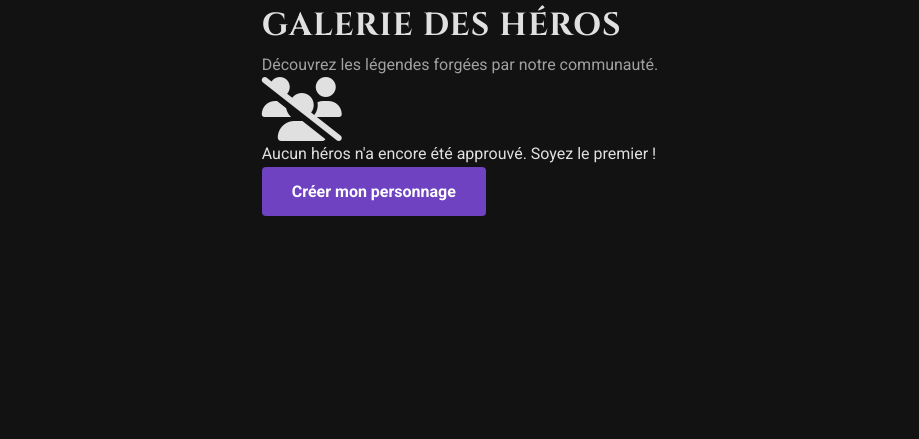
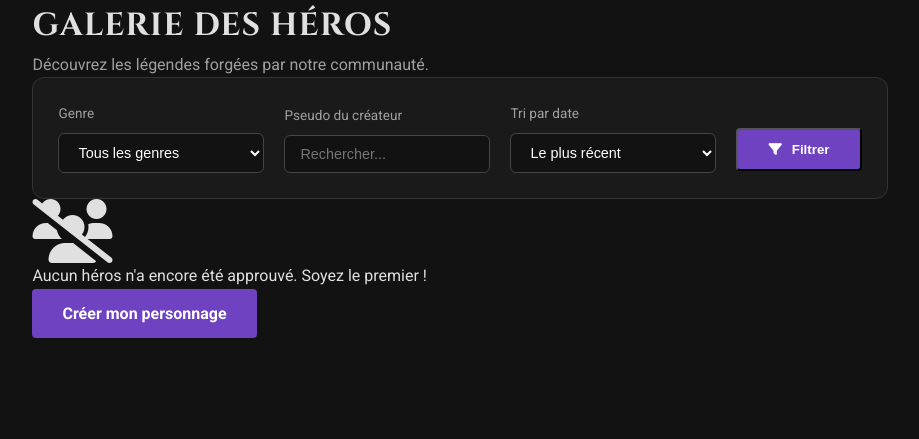
Before and after one commit to qunetinL/PixelVerse-Website, a PHP site: page /galerie in a window 1280 px wide. Shown: the part 70-509 px from the top of the page, without its empty margins (180-1099 px from the left). Run offline with PHP 8.4, Linux system fonts and the light colour scheme; tables that the repository leaves empty hold one stand-in row (values such as "Sample post").

Commit message:
Ajout Filtre pour la recherche dans la galerie

```diff
--- a/src/Controllers/PageController.php
+++ b/src/Controllers/PageController.php
@@ -15,11 +15,18 @@ class PageController extends BaseController
 
     public function galerie()
     {
-        $characters = $this->characterModel->getApproved();
+        $filters = [
+            'gender' => $_GET['gender'] ?? '',
+            'pseudo' => $_GET['pseudo'] ?? '',
+            'sort' => $_GET['sort'] ?? 'desc'
+        ];
+
+        $characters = $this->characterModel->getFilteredApproved($filters);
 
         $this->render('pages/galerie', [
             'title' => 'Galerie des Personnages - PixelVerse',
-            'characters' => $characters
+            'characters' => $characters,
+            'filters' => $filters
         ]);
     }
 
--- a/src/Models/Character.php
+++ b/src/Models/Character.php
@@ -197,17 +197,35 @@ class Character
     }
 
     /**
-     * Récupère tous les personnages approuvés
+     * Récupère les personnages approuvés avec des filtres dynamiques
      */
-    public function getApproved(): array
+    public function getFilteredApproved(array $filters = []): array
     {
         $sql = "SELECT c.*, u.pseudo as user_pseudo
                 FROM characters c
                 JOIN users u ON c.user_id = u.id
-                WHERE c.status = 'approved' AND c.deleted_at IS NULL
-                ORDER BY c.created_at DESC";
+                WHERE c.status = 'approved' AND c.deleted_at IS NULL";
+
+        $params = [];
+
+        // Filtre par genre
+        if (!empty($filters['gender'])) {
+            $sql .= " AND c.gender = :gender";
+            $params['gender'] = $filters['gender'];
+        }
+
+        // Filtre par pseudo (recherche partielle)
+        if (!empty($filters['pseudo'])) {
+            $sql .= " AND u.pseudo LIKE :pseudo";
+            $params['pseudo'] = '%' . $filters['pseudo'] . '%';
+        }
+
+        // Tri par date
+        $sort = $filters['sort'] ?? 'desc';
+        $sql .= " ORDER BY c.created_at " . ($sort === 'asc' ? 'ASC' : 'DESC');
+
         $stmt = $this->db->prepare($sql);
-        $stmt->execute();
+        $stmt->execute($params);
         return $stmt->fetchAll();
     }
 }
--- a/src/Views/pages/galerie.php
+++ b/src/Views/pages/galerie.php
@@ -2,6 +2,40 @@
     <div class="gallery-header text-center mb-5">
         <h1 class="display-4">Galerie des Héros</h1>
         <p class="lead text-dim">Découvrez les légendes forgées par notre communauté.</p>
+    </div>
+
+    <!-- Filtres -->
+    <div class="gallery-filters mb-5">
+        <form action="/galerie" method="GET" class="filter-form">
+            <div class="filter-group">
+                <label for="gender">Genre</label>
+                <select name="gender" id="gender">
+                    <option value="">Tous les genres</option>
+                    <option value="homme" <?= ($filters['gender'] ?? '') === 'homme' ? 'selected' : '' ?>>Homme</option>
+                    <option value="femme" <?= ($filters['gender'] ?? '') === 'femme' ? 'selected' : '' ?>>Femme</option>
+                    <option value="autre" <?= ($filters['gender'] ?? '') === 'autre' ? 'selected' : '' ?>>Autre</option>
+                </select>
+            </div>
+            <div class="filter-group">
+                <label for="pseudo">Pseudo du créateur</label>
+                <input type="text" name="pseudo" id="pseudo" placeholder="Rechercher..."
+                    value="<?= htmlspecialchars($filters['pseudo'] ?? '') ?>">
+            </div>
+            <div class="filter-group">
+                <label for="sort">Tri par date</label>
+                <select name="sort" id="sort">
+                    <option value="desc" <?= ($filters['sort'] ?? '') === 'desc' ? 'selected' : '' ?>>Le plus récent
+                    </option>
+                    <option value="asc" <?= ($filters['sort'] ?? '') === 'asc' ? 'selected' : '' ?>>Le plus ancien</option>
+                </select>
+            </div>
+            <div class="filter-actions">
+                <button type="submit" class="btn btn-primary"><i class="fas fa-filter"></i> Filtrer</button>
+                <?php if (!empty($filters['gender']) || !empty($filters['pseudo']) || ($filters['sort'] ?? 'desc') !== 'desc'): ?>
+                    <a href="/galerie" class="btn btn-outline btn-sm">Réinitialiser</a>
+                <?php endif; ?>
+            </div>
+        </form>
     </div>
 
     <?php if (empty($characters)): ?>
@@ -50,6 +84,64 @@
         display: grid;
         grid-template-columns: repeat(auto-fill, minmax(280px, 1fr));
         gap: 30px;
+    }
+
+    /* Styles Filtres */
+    .gallery-filters {
+        background: #1a1a1a;
+        padding: 25px;
+        border-radius: 12px;
+        border: 1px solid #333;
+    }
+
+    .filter-form {
+        display: flex;
+        flex-wrap: wrap;
+        gap: 20px;
+        align-items: flex-end;
+    }
+
+    .filter-group {
+        display: flex;
+        flex-direction: column;
+        gap: 8px;
+        flex: 1;
+        min-width: 200px;
+    }
+
+    .filter-group label {
+        font-size: 0.85rem;
+        color: var(--color-text-dim);
+        font-weight: 500;
+    }
+
+    .filter-group select,
+    .filter-group input {
+        background: #121212;
+        border: 1px solid #444;
+        color: white;
+        padding: 10px 15px;
+        border-radius: 6px;
+        font-size: 0.9rem;
+        width: 100%;
+    }
+
+    .filter-actions {
+        display: flex;
+        align-items: center;
+        gap: 15px;
+        margin-bottom: 2px;
+    }
+
+    .btn-outline {
+        border: 1px solid #444;
+        background: transparent;
+        color: var(--color-text-dim);
+    }
+
+    .btn-outline:hover {
+        background: #333;
+        color: white;
     }
 
     .character-card {
```
